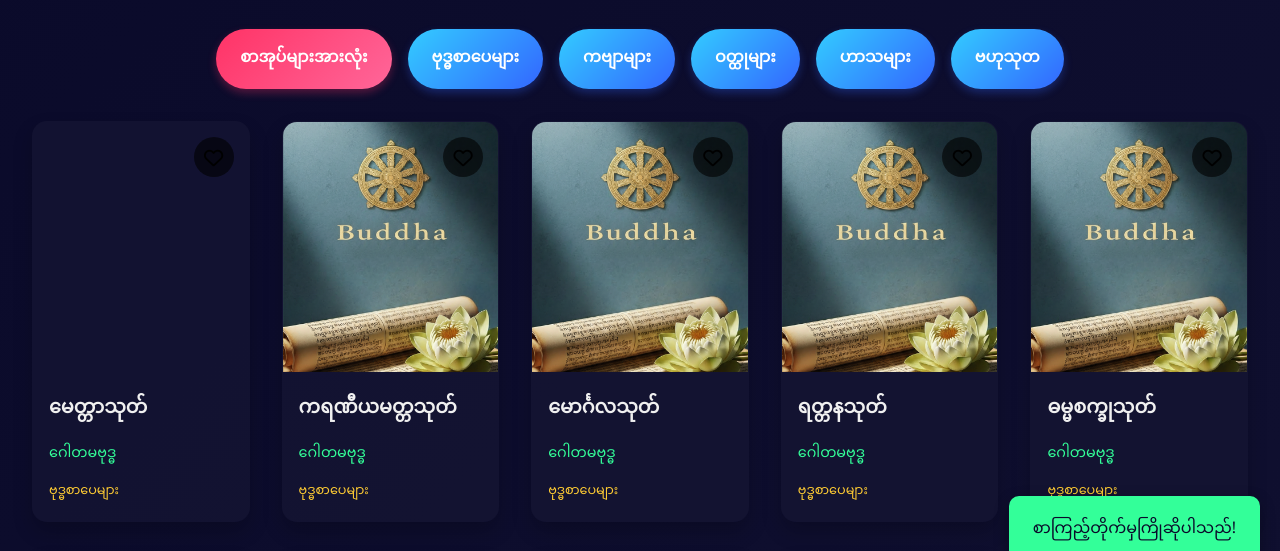
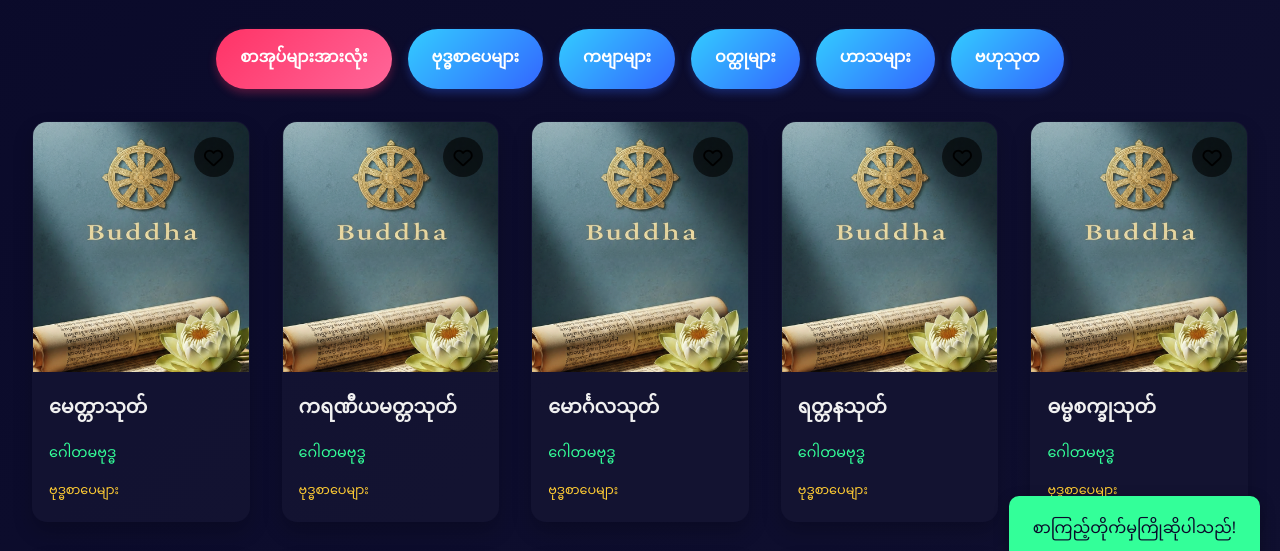
Before and after one commit to sh9008506-bit/test2, a plain HTML site: page index.html in a window 1280 px wide. Shown: the part 217-768 px from the top of the page. Drawn offline with Linux system fonts and the light colour scheme; a web font is replaced by a local one.

Commit message:
Update index.html

```diff
--- a/index.html
+++ b/index.html
@@ -1138,7 +1138,7 @@
                     author: "ဂေါတမဗုဒ္ဓ",
                     authorId: 1,
                     category: "buddhist",
-                    cover: "'image-1.png",
+                    cover: "image-1.png",
                     content: `☸ ယဿာနုဘာဝတော ယက္ခာ နေဝ ဒဿေန္တိ ဘီသနံ ယဉှိစေဝါနုယုဉ္စန္တော ရတ္တိန္ဒိဝ မတန္ဒိတော
 ☸ သုခံ သုပတိ သုတ္တောစ ပါပံ ကိဉ္စိ န ပဿတိ ဧဝမာဒိ ကုဏူပေတံ ပရိတ္တံ တံ ဘဏာမဟေ။
 ☸ ကရဏီယ မတ္ထ ကုသလေန ယန္တ သန္တံ ပဒံ အဘိသမစ္စ သက္ကော ဥဇူစ သုဟုဇူစ သုဝစော စဿ မုဒု အနတိမာနီ။
```
